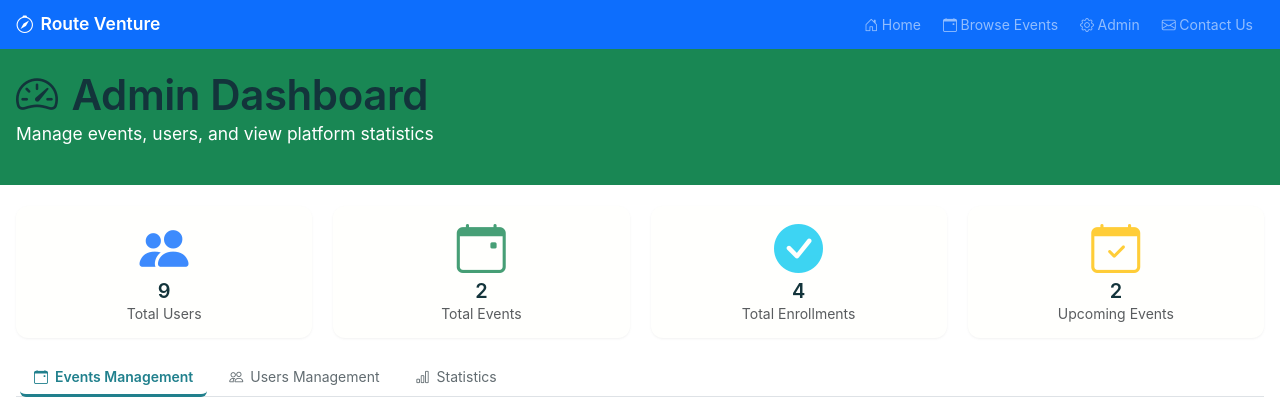
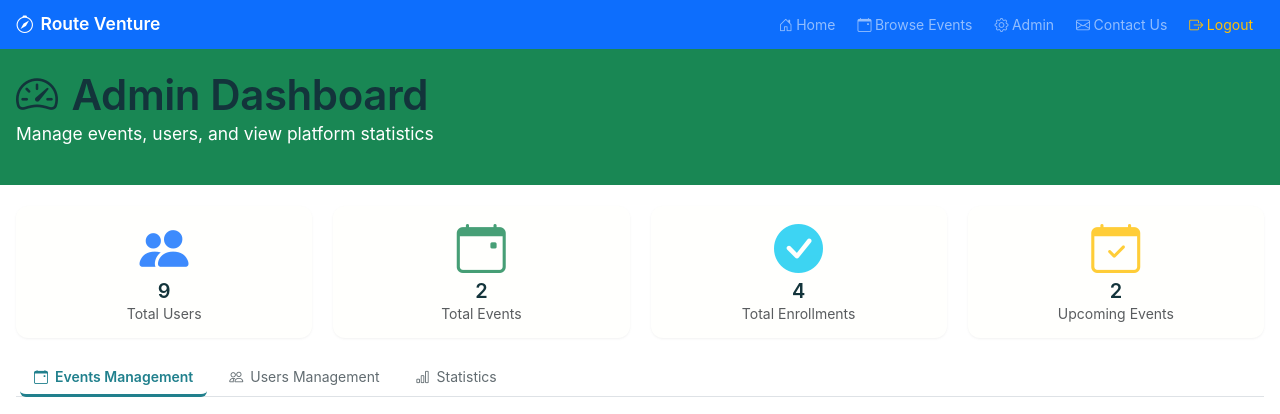
Before and after one commit to alfredolai323/Project, a Flask app: page /admin in a window 1280 px wide. Shown: the top 414 px of the page. Run offline with Flask 3, Linux system fonts and the light colour scheme; a user stored in the database is signed in; data comes from the database, SQL or seed files in the repository; some libraries are stand-ins or nearby versions; some web fonts are replaced.

Commit message:
logout function

```diff
--- a/templates/admin.html
+++ b/templates/admin.html
@@ -58,6 +58,11 @@
                     <li class="nav-item">
                         <a class="nav-link" href="/contact">
                             <i class="bi bi-envelope me-1"></i>Contact Us
+                        </a>
+                    </li>
+                    <li class="nav-item">
+                        <a class="nav-link text-warning" href="/admin/logout">
+                            <i class="bi bi-box-arrow-right me-1"></i>Logout
                         </a>
                     </li>
                 </ul>
```
